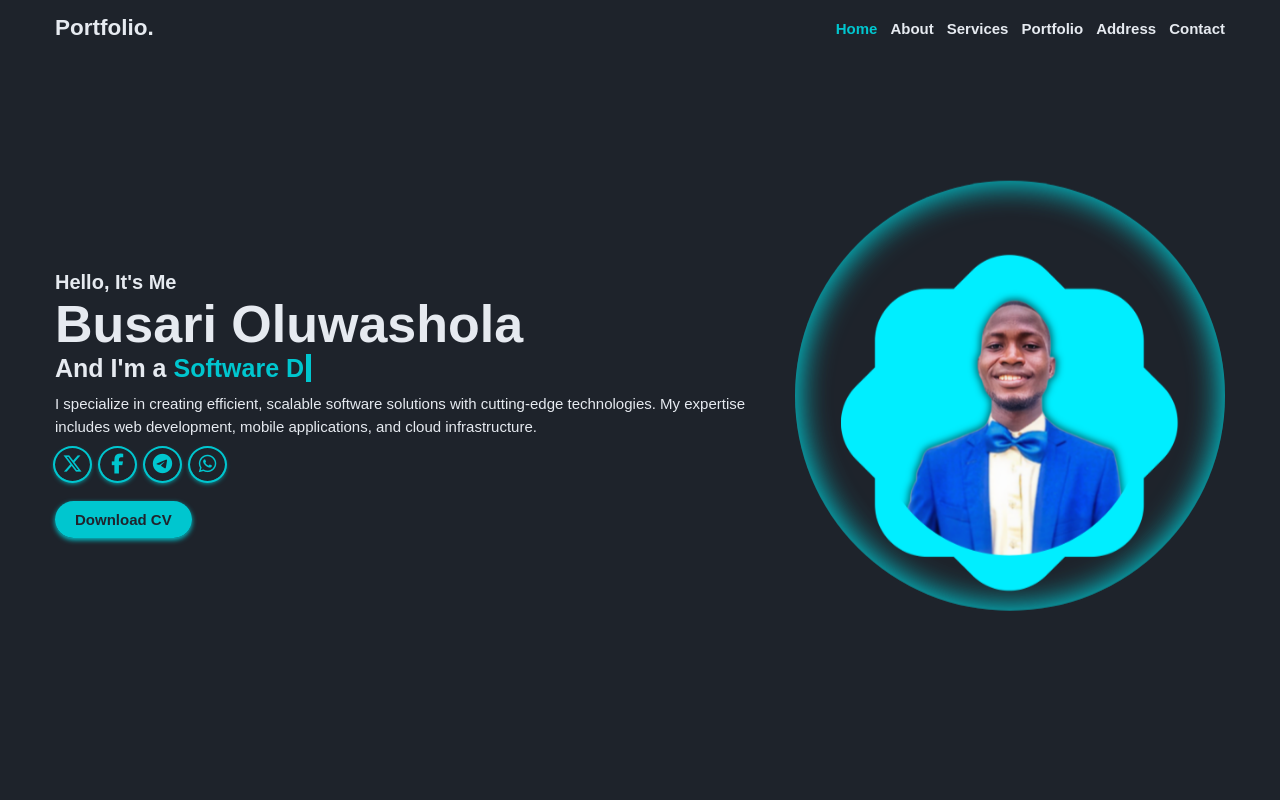
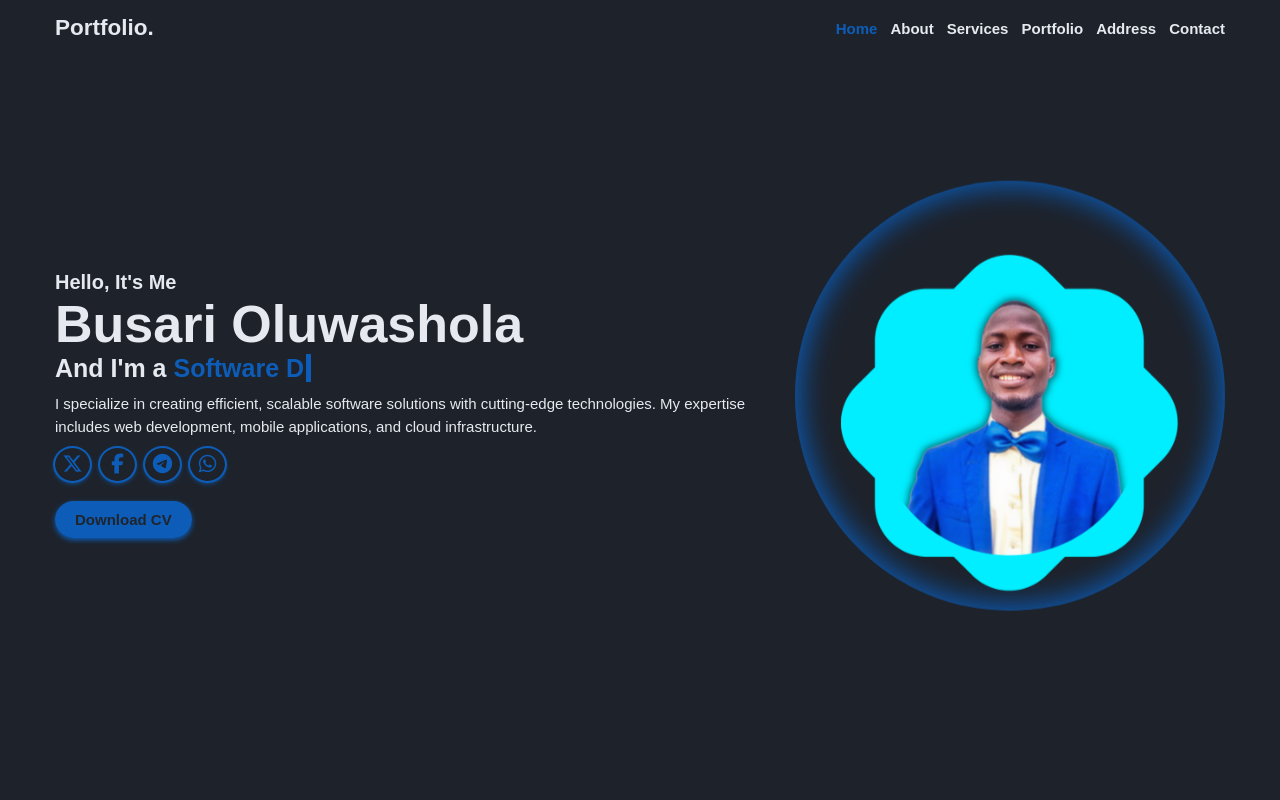
Before and after one commit to Sholynk/My-Portfolio-Website, a website: page index.html in a window 1280 px wide. Shown: the top 800 px of the page. Drawn offline with nearby package versions, Linux system fonts and the light colour scheme.

Commit message:
update styles.css

```diff
--- a/styles.css
+++ b/styles.css
@@ -21,7 +21,7 @@
   --bg-color: #1e232b; /* Main dark background */
   --second-bg-color: #2a303b; /* Cards / sections */
   --text-color: #e6eaf0; /* Primary text */
-  --main-color: #00c6cf; /* Brand accent (buttons, links, highlights) */
+  --main-color: #0d5db8; /* Brand accent (buttons, links, highlights) */
   --hover-color: #00b0b8; /* Hover / emphasis */
   --muted-text-color: #a0a8b3; /* Secondary text */
   --max-width: 1200px;
```
